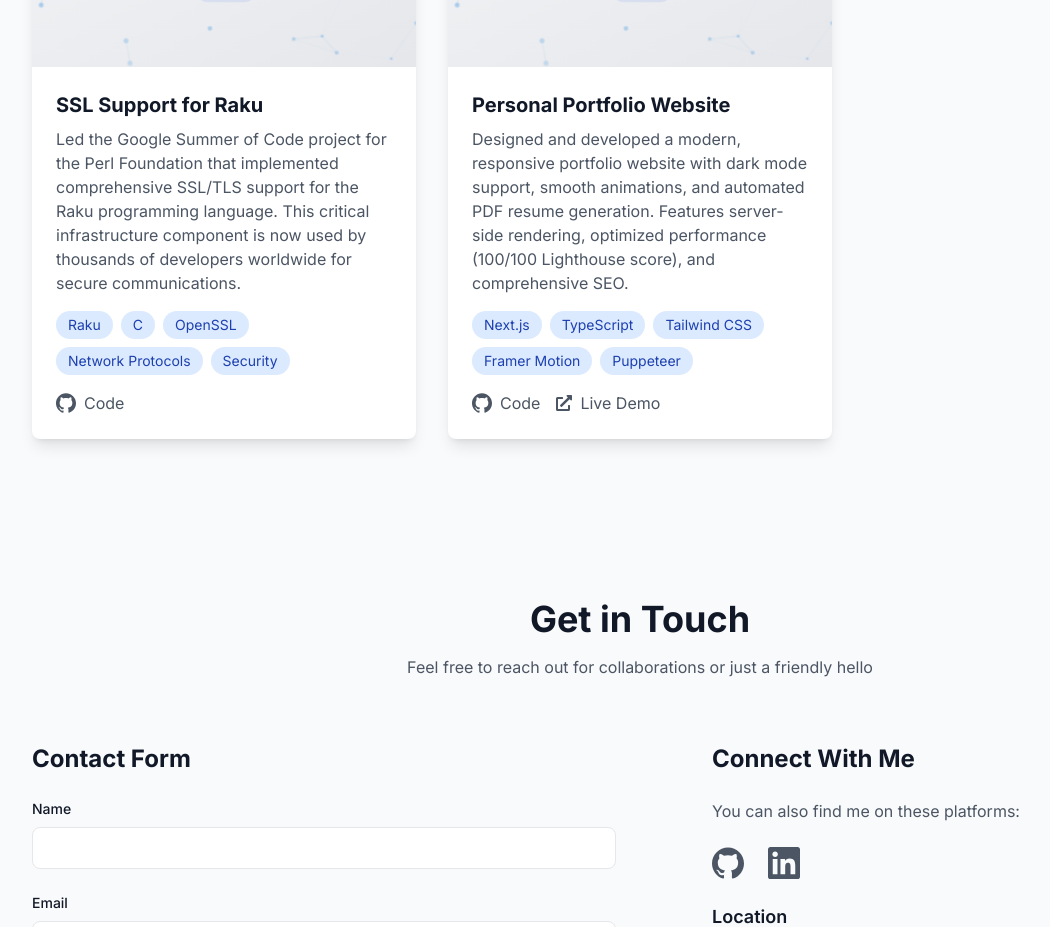
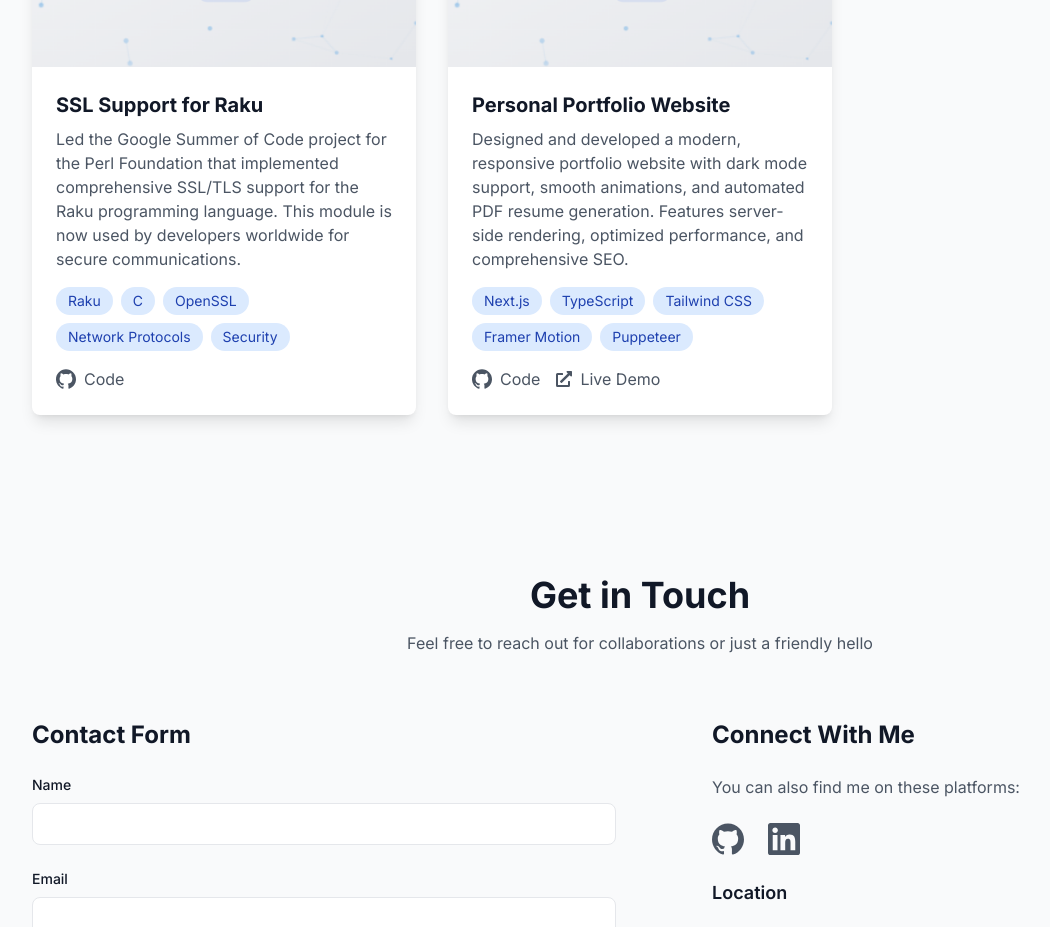
Before and after one commit to sergot/personal-portfolio, a Next.js app: page / in a window 1280 px wide. Shown: the part 4057-4984 px from the top of the page, without its empty margins (0-1050 px from the left). Built offline with nearby package versions, Linux system fonts and the light colour scheme.

Commit message:
update project descriptions

```diff
--- a/src/data/projects.ts
+++ b/src/data/projects.ts
@@ -10,13 +10,13 @@ export interface Project {
 export const projects: Project[] = [
   {
     title: 'SSL Support for Raku',
-    description: 'Led the Google Summer of Code project for the Perl Foundation that implemented comprehensive SSL/TLS support for the Raku programming language. This critical infrastructure component is now used by thousands of developers worldwide for secure communications.',
+    description: 'Led the Google Summer of Code project for the Perl Foundation that implemented comprehensive SSL/TLS support for the Raku programming language. This module is now used by developers worldwide for secure communications.',
     technologies: ['Raku', 'C', 'OpenSSL', 'Network Protocols', 'Security'],
     githubUrl: 'https://github.com/sergot/http-useragent'
   },
   {
     title: 'Personal Portfolio Website',
-    description: 'Designed and developed a modern, responsive portfolio website with dark mode support, smooth animations, and automated PDF resume generation. Features server-side rendering, optimized performance (100/100 Lighthouse score), and comprehensive SEO.',
+    description: 'Designed and developed a modern, responsive portfolio website with dark mode support, smooth animations, and automated PDF resume generation. Features server-side rendering, optimized performance, and comprehensive SEO.',
     technologies: ['Next.js', 'TypeScript', 'Tailwind CSS', 'Framer Motion', 'Puppeteer'],
     githubUrl: 'https://github.com/sergot/sergot-com',
     liveUrl: 'https://sergot.pl'
```
